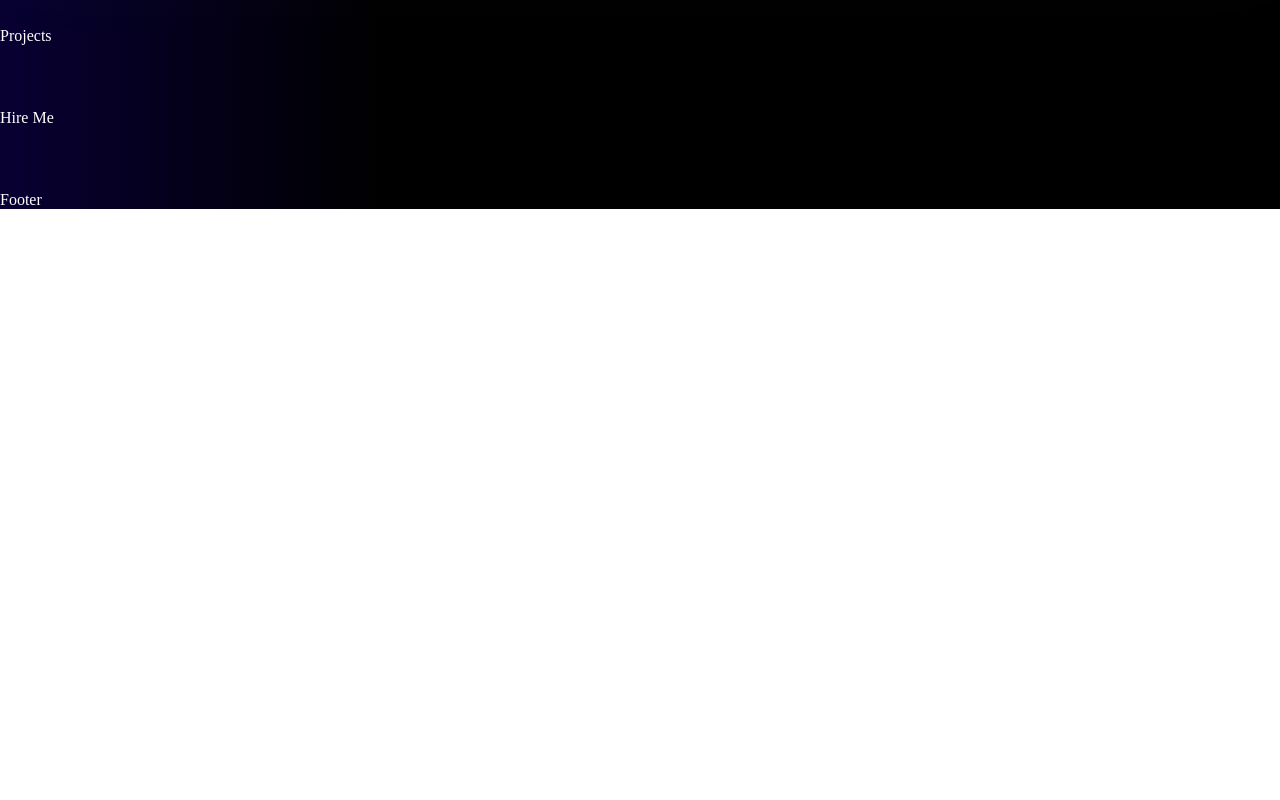
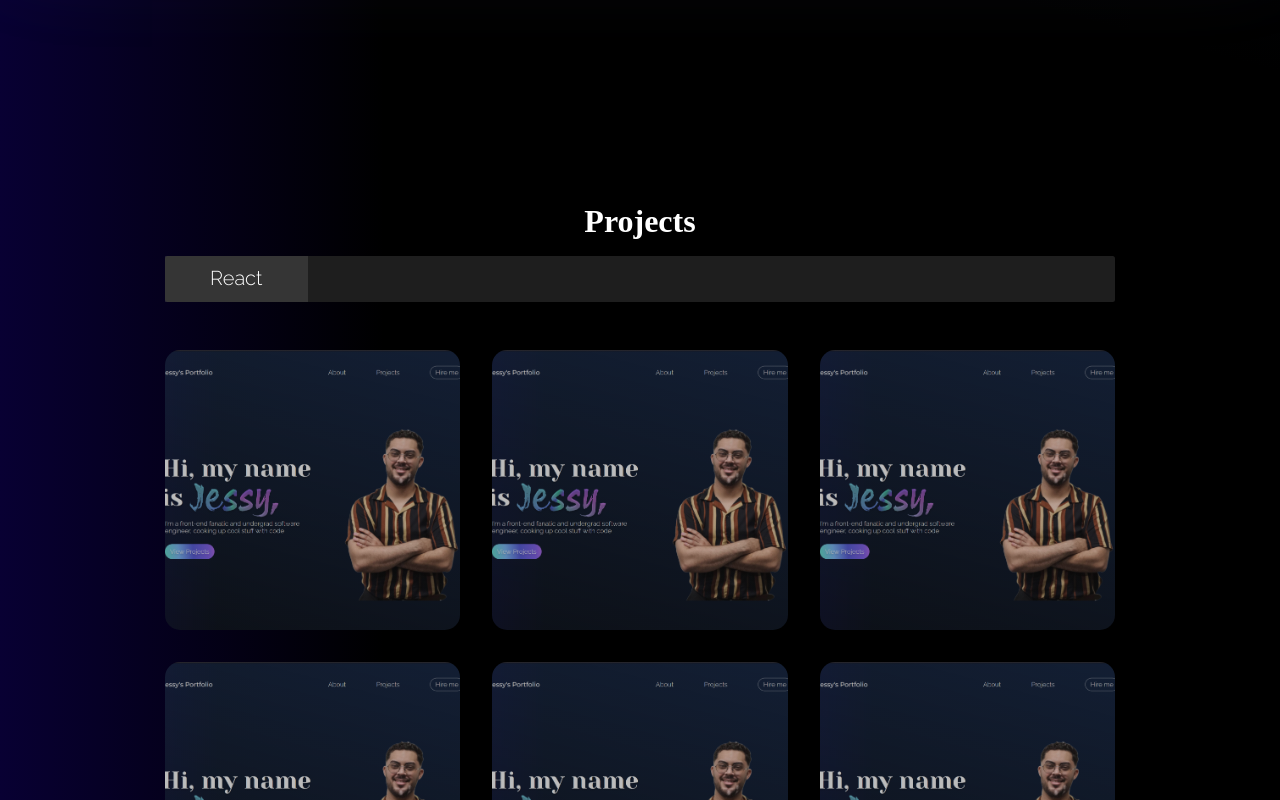
Before and after one commit to J3SSY-ANDU/my-portfolio, a React (Create React App) app: page / in a window 1280 px wide. Shown: the part 1980-2780 px from the top of the page. Before the commit the page ends 2189 px from the top, so only its background shows below. Built offline with nearby package versions, Linux system fonts and the light colour scheme; a web font is replaced by a local one.

Commit message:
initialize projects

```diff
--- /dev/null
+++ b/src/components/code-section/CodeSection.jsx
@@ -0,0 +1,19 @@
+import React from "react";
+import './code-section.css';
+import { projectsList } from "../../containers/projects/Projects";
+import Project from '../project/Project';
+
+function CodeSection() {
+    return (
+        <div className="portfolio__codeSection section__width">
+            <div className="portfolio__codeSection-container">
+                {projectsList.react.projects.map((project, i) => {
+                    return (
+                    <Project title={project.title} backgroundImage={project.backgroundImage} description={project.description} link={project.link} key={project.title + i} />
+                )})}
+            </div>
+        </div>
+    )
+}
+
+export default CodeSection;
--- /dev/null
+++ b/src/components/code-section/code-section.css
@@ -0,0 +1,13 @@
+.portfolio__codeSection {
+    margin-top: 3rem;
+    display: flex;
+    flex-direction: row;
+    justify-content: flex-start;
+    align-items: flex-start;
+}
+
+.portfolio__codeSection-container {
+    display: grid;
+    gap: 2rem;
+    grid-template-columns: 1fr 1fr 1fr;
+}
--- a/src/components/experience/Experience.jsx
+++ b/src/components/experience/Experience.jsx
@@ -7,7 +7,7 @@ function Experience({ title, text }) {
             <div className='portfolio__experience-content section__width'>
                 <h3>{title}</h3>
                 <p>{text}</p>
-                <p className='transparent-button'><a href='#'>Learn more</a></p>
+                <p className='transparent-button'><a href='#projects'>Learn more</a></p>
             </div>
         </div>
     )
--- a/src/components/experience/experience.css
+++ b/src/components/experience/experience.css
@@ -27,3 +27,7 @@
     color: #FFFFFF;
     width: 470px;
 }
+
+.portfolio__experience-content:last-child {
+    cursor: pointer;
+}
--- a/src/components/project/Project.jsx
+++ b/src/components/project/Project.jsx
@@ -1,10 +1,13 @@
 import React from 'react';
 import './project.css';
 
-function Project() {
+function Project({ title, backgroundImage, description, link }) {
     return (
         <div className='portfolio__project'>
-            Project
+            <div className='portfolio__project-container'>
+                <h3>{title}</h3>
+                <p>{description}</p>
+            </div>
         </div>
     )
 }
--- a/src/components/project/project.css
+++ b/src/components/project/project.css
@@ -0,0 +1,68 @@
+.portfolio__project {
+    border-radius: 15px;
+    background: linear-gradient(0deg, rgba(30, 30, 30, 0.3), rgba(30, 30, 30, 0.3)), url('../../assets//portfolio.png');
+
+    background-size: 160%;
+    background-position: center;
+}
+
+.portfolio__project:hover {
+    animation: backgroundAnimation 0.5s ease forwards;
+}
+
+.portfolio__project-container:hover {
+    background: rgba(0, 0, 0, 0.8);
+}
+
+.portfolio__project-container:hover h3 {
+    opacity: 1;
+}
+
+.portfolio__project-container:hover p {
+    opacity: 1;
+}
+
+@keyframes backgroundAnimation {
+    from {
+        background-size: 160%;
+    }
+    to {
+        background-size: 220%;
+    }
+}
+
+.portfolio__project-container {
+    display: flex;
+    flex-direction: column;
+    justify-content: flex-start;
+    align-items: center;
+    text-align: center;
+    padding: 2rem 1rem;
+    height: 280px;
+    width: 100%;
+    cursor: pointer;
+    transition: 0.5s ease-in-out;
+    background: rgba(0, 0, 0, 0);
+}
+
+.portfolio__project-container h3 {
+    font-family: 'Montserrat';
+    flex: 1;
+    font-weight: 400;
+    font-size: 20px;
+    line-height: 23px;
+    color: #FFFFFF;
+    opacity: 0;
+    transition: 0.5s ease;
+}
+
+.portfolio__project-container p {
+    font-family: 'Raleway';
+    flex: 2;
+    font-weight: 300;
+    font-size: 14px;
+    line-height: 18px;
+    color: #FFFFFF;
+    opacity: 0;
+    transition: 0.5s ease;
+}
--- a/src/containers/experiences/experiences.css
+++ b/src/containers/experiences/experiences.css
@@ -9,9 +9,10 @@
 
 .portfolio__experiences-title h1{
     font-family: 'Yeseva One';
-    font-weight: 400;
+    font-weight: 600;
     font-size: 32px;
     line-height: 37px;
+    margin-bottom: 1rem;
     color: #FFFFFF;
 }
 
--- a/src/containers/projects/Projects.jsx
+++ b/src/containers/projects/Projects.jsx
@@ -1,12 +1,74 @@
-import React from 'react';
+import React, { useState } from 'react';
+import CodeSection from '../../components/code-section/CodeSection'
+import portfolioImage from '../../assets/portfolio.png';
 import './projects.css';
 
+const projectsList = {
+    react: {
+        name: "React",
+        projects: [ {
+                title: "Portfolio",
+                backgroundImage: portfolioImage,
+                description: "Lorem ipsum dolor sit amet consectetur. Pellentesque nisl pellentesque in id tortor ultrices eu scelerisque elit.",
+                link: ''
+            },
+            {
+                title: "GPT-3",
+                backgroundImage: portfolioImage,
+                description: "Lorem ipsum dolor sit amet consectetur. Pellentesque nisl pellentesque in id tortor ultrices eu scelerisque elit.",
+                link: ''
+            },
+            {
+                title: "GERISH",
+                backgroundImage: portfolioImage,
+                description: "Lorem ipsum dolor sit amet consectetur. Pellentesque nisl pellentesque in id tortor ultrices eu scelerisque elit.",
+                link: ''
+            },
+            {
+                title: "Youtube",
+                backgroundImage: portfolioImage,
+                description: "Lorem ipsum dolor sit amet consectetur. Pellentesque nisl pellentesque in id tortor ultrices eu scelerisque elit.",
+                link: ""
+            },
+            {
+                title: "AirBnb",
+                backgroundImage: portfolioImage,
+                description: "Lorem ipsum dolor sit amet consectetur. Pellentesque nisl pellentesque in id tortor ultrices eu scelerisque elit.",
+                link: ""
+            },
+            {
+                title: "Canvas",
+                backgroundImage: portfolioImage,
+                description: "Lorem ipsum dolor sit amet consectetur. Pellentesque nisl pellentesque in id tortor ultrices eu scelerisque elit.",
+                link: ""
+            }
+        ]
+
+    }
+}
+
 function Projects() {
+    const [toggleReact, setToggleReact] = useState(true);
+
     return (
         <div className='portfolio__projects section__padding' id='projects'>
-            Projects
+            <div className='portfolio__projects-container section__width' >
+                <div className='portfolio__projects-container_heading'></div>
+                    <h1>Projects</h1>
+                    <div className='portfolio__projects-container_heading-sideBar'>
+                        <div onClick={ () => setToggleReact(!toggleReact) } style={{ background: toggleReact ? "#ffffff1a" : "" }}>
+                            <p>{projectsList.react.name}</p>
+                        </div>
+                    </div>
+                <div className='portfolio__projects-container_body'>
+                    {toggleReact &&
+                        <CodeSection projectsList={projectsList} />
+                    }
+                </div>
+            </div>
         </div>
     )
 }
 
 export default Projects;
+export { projectsList };
--- a/src/containers/projects/projects.css
+++ b/src/containers/projects/projects.css
@@ -0,0 +1,47 @@
+.portfolio__projects {
+    display: flex;
+    flex-direction: column;
+    justify-content: center;
+    align-items: center;
+    margin-top: 10rem;
+}
+
+.portfolio__projects-container {
+    display: flex;
+    flex-direction: column;
+    justify-content: space-between;
+    align-items: center;
+}
+
+.portfolio__projects-container_heading h1 {
+    font-family: 'Yeseva One';
+    font-weight: 400;
+    font-size: 32px;
+    line-height: 37px;
+    color: #FFFFFF;
+}
+
+.portfolio__projects-container_heading-sideBar {
+    width: 100%;
+    background: #1E1E1E;
+    border-radius: 2.5px;
+    margin-top: 1rem;
+    display: flex;
+}
+
+.portfolio__projects-container_heading-sideBar div {
+    display: flex;
+    justify-content: center;
+    align-items: center;
+    width: 15%;
+    padding: 2px 0;
+    cursor: pointer;
+}
+
+.portfolio__projects-container_heading-sideBar div p {
+    font-family: 'Raleway';
+    font-weight: 300;
+    font-size: 20px;
+    line-height: 23px;
+    color: #FFFFFF;
+}
--- a/src/index.css
+++ b/src/index.css
@@ -1 +1 @@
-@import url('https://fonts.googleapis.com/css2?family=Montserrat:ital,wght@0,100..900;1,100..900&family=Protest+Revolution&family=Raleway:ital,wght@0,100..900;1,100..900&family=Yeseva+One&display=swap')
+@import url('https://fonts.googleapis.com/css2?family=Montserrat:ital,wght@0,100..900;1,100..900&family=Protest+Revolution&family=Raleway:ital,wght@0,100..900;1,100..900&family=Yeseva+One&display=swap');
```
Also changed, not shown: src/assets/portfolio.png (added).
